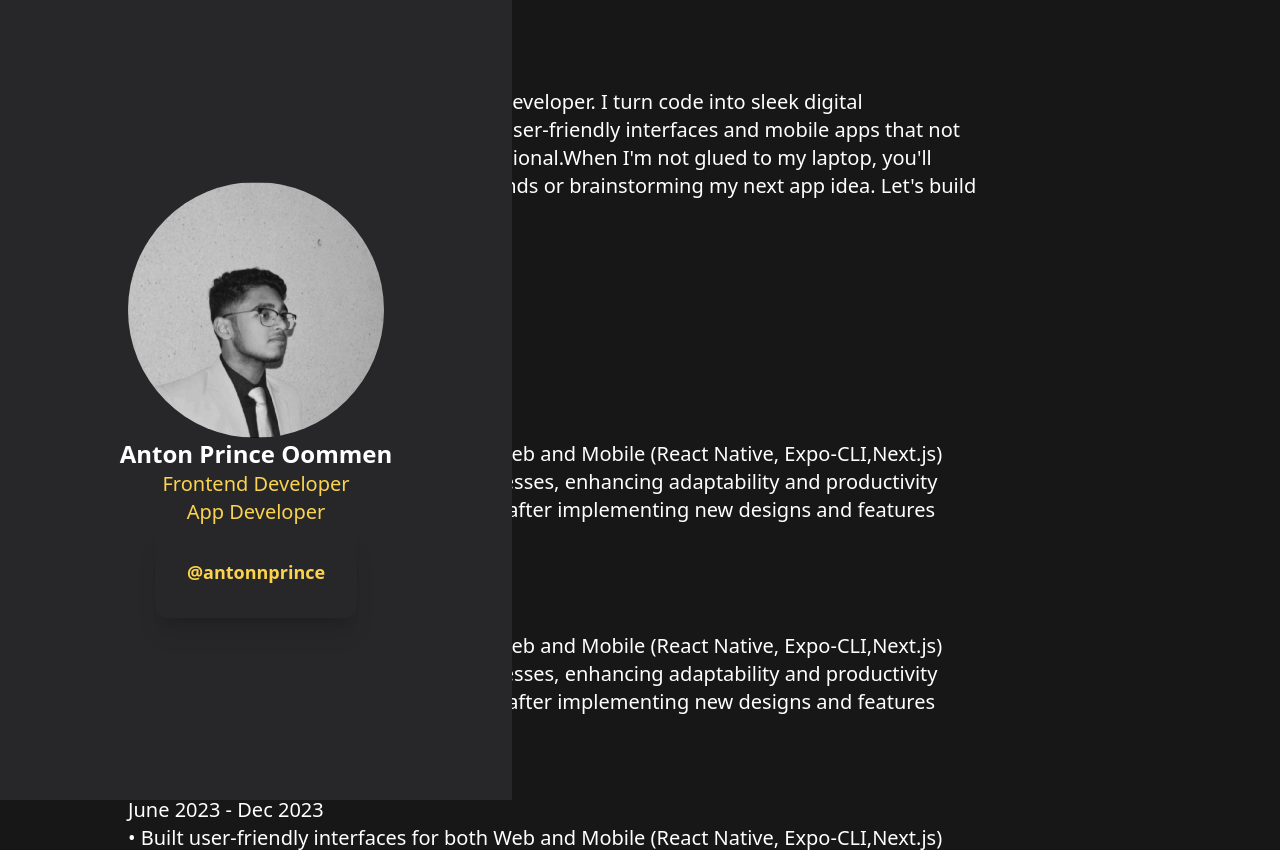
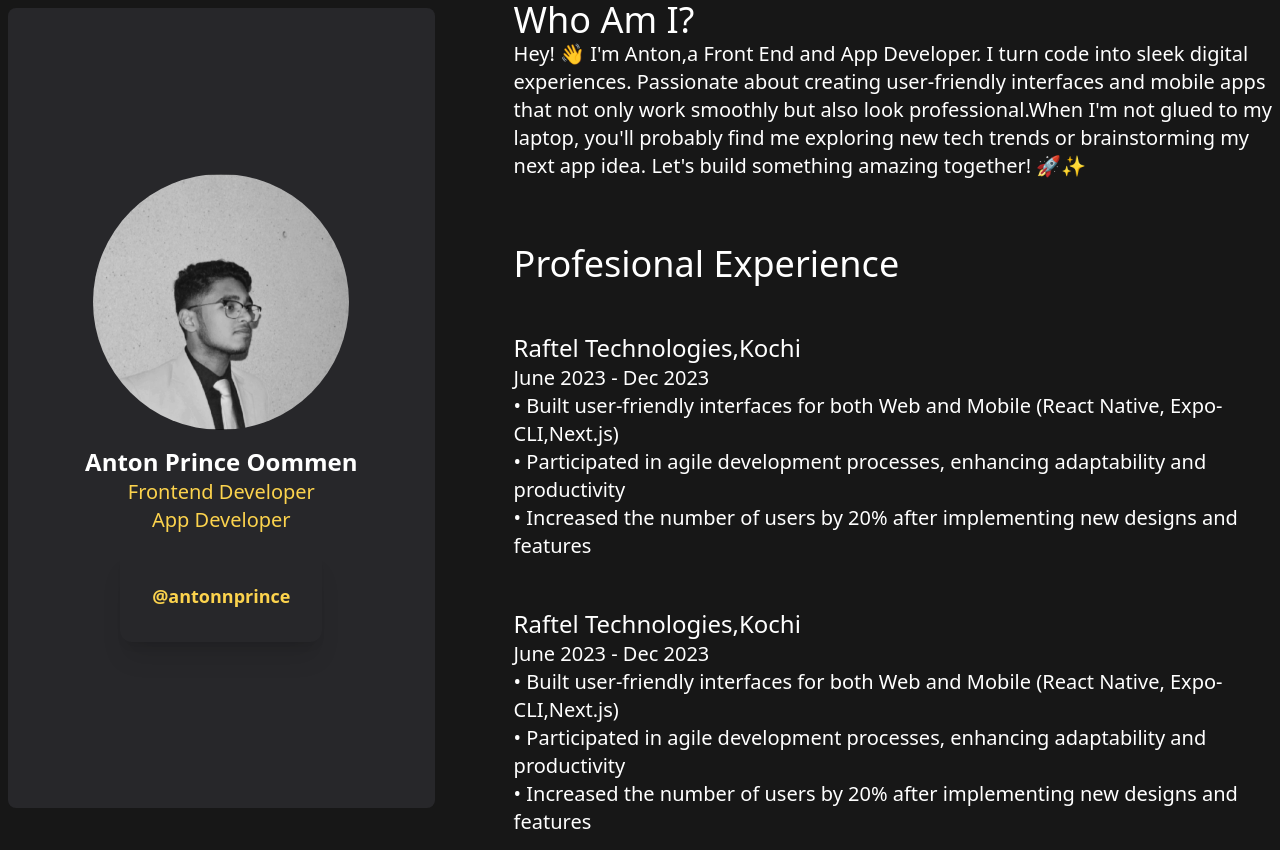
Before and after one commit to antonnprince/My-Portfolio, a plain HTML site: page index.html in a window 1280 px wide. Shown: the top 850 px of the page. Drawn offline with nearby package versions, Linux system fonts and the light colour scheme.

Commit message:
structure

```diff
--- a/index.html
+++ b/index.html
@@ -7,10 +7,10 @@
     <meta name="viewport" content="width=device-width, initial-scale=1.0" />
     <script src="https://cdn.tailwindcss.com"></script>
   </head>
-  <body class="bg-neutral-900 font-sans flex flex-col md:flex-row">
+  <body class="bg-neutral-900 font-sans flex flex-col mx-2 md:flex-row">
     <!-- PROFILE -->
 
-      <div class="flex-col absolute pace-y-4 flex bg-zinc-800 h-screen w-full md:w-2/5 text-white
+      <div class="flex-col md:fixed space-y-4 flex bg-zinc-800 rounded-lg my-2 h-screen w-full md:w-1/3 text-white
       font-semibold font-2xl justify-center items-center">
         <img src="dp.jfif" class="lg:h-42 lg:w-42 h-64 w-64 rounded-full" />
 
@@ -54,8 +54,9 @@
       <!-- PROFILE ENDS -->
 
       <!-- ABOUT SECTION -->
-      <div class="flex flex-col static mx-12 md:mx-24 lg:mx-32 mt-12 w-2/3 space-y-12">
-      <div class="about ">
+      <div class="flex flex-col ml-auto md:w-3/5 space-y-12">
+
+        <div class="about mx-auto">
         <h1 class="text-4xl text-white font-normal">Who Am I?</h1>
         <p class="text-white text-xl font-thin">Hey! 👋 I'm Anton,a Front End and App Developer. I turn code into sleek
             digital experiences.  Passionate about creating user-friendly
```
